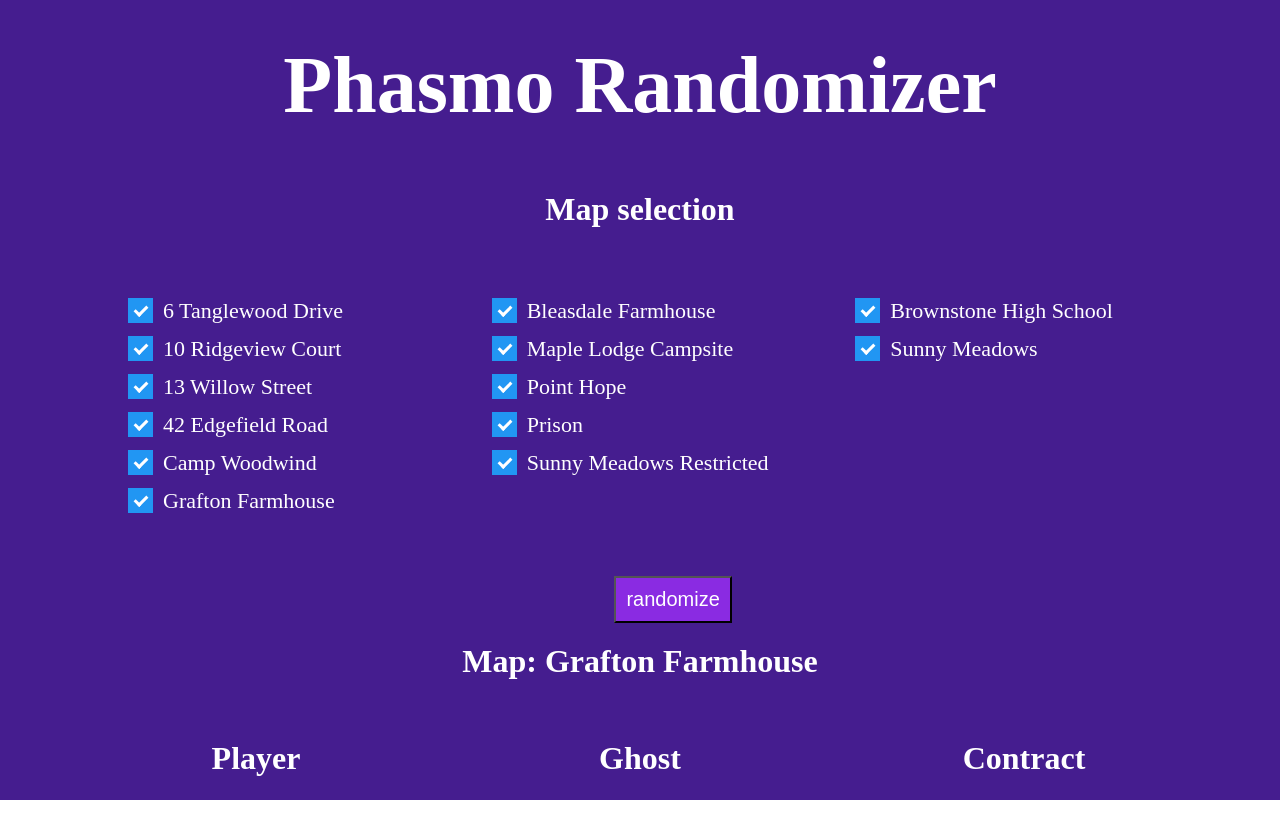
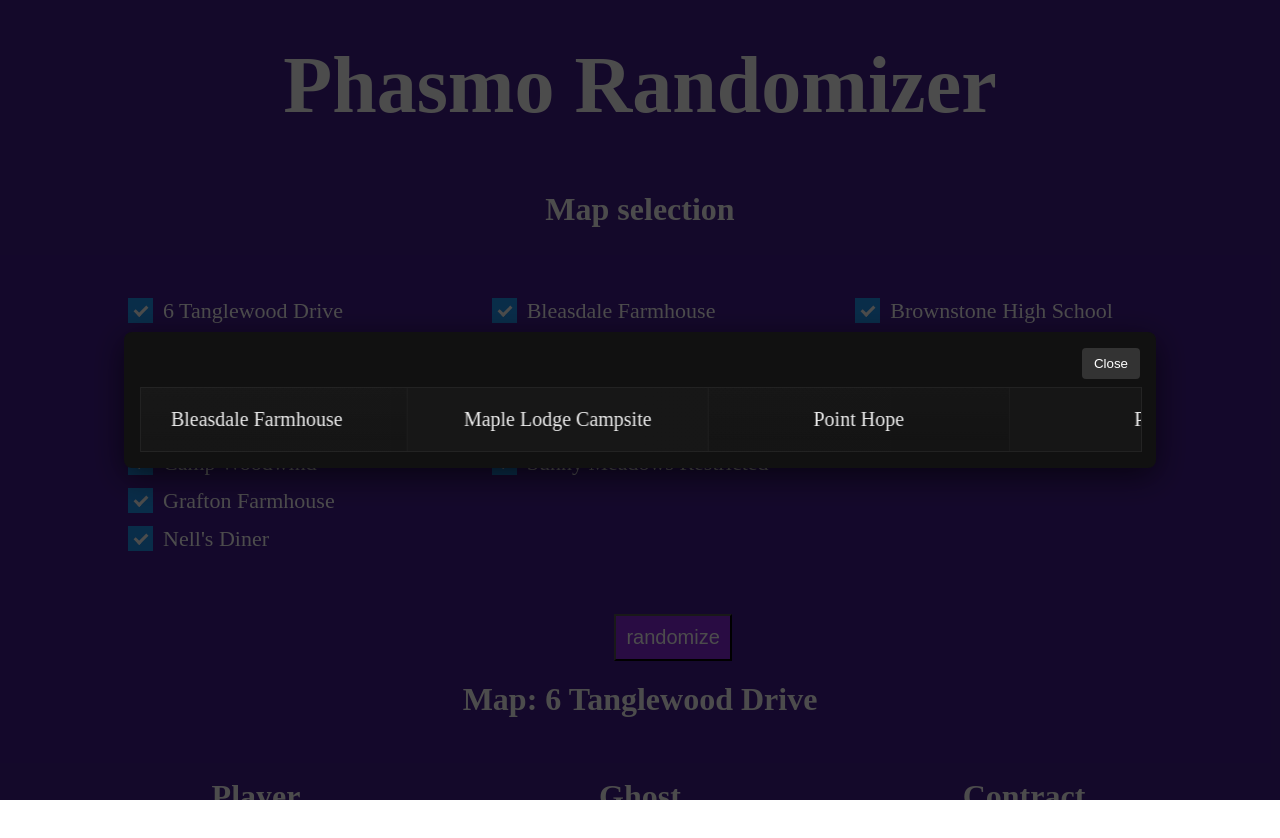
Before and after one commit to kingtaffi/phasmo-randomizer, a React (Create React App) app: page / in a window 1280 px wide. Both pictures are taken after a click on the button "randomize". Shown: the top 838 px of the page. Built offline with nearby package versions, Linux system fonts and the light colour scheme.

Commit message:
added Sidecrolling popup animation to map randomization + added Nell's diner map

```diff
--- a/public/index.html
+++ b/public/index.html
@@ -24,7 +24,7 @@
       work correctly both with client-side routing and a non-root public URL.
       Learn how to configure a non-root public URL by running `npm run build`.
     -->
-    <title>React App</title>
+    <title>Phasmophobia Randomizer</title>
   </head>
   <body>
     <noscript>You need to enable JavaScript to run this app.</noscript>
--- a/src/Content.jsx
+++ b/src/Content.jsx
@@ -1,11 +1,11 @@
 //randomize pl speed, gh speed, evidence, map,
-import React, { useState } from 'react'; //import useState
+import React, { useState, useRef, useEffect } from 'react';
 import './style.css'
 
 const Content = (props) => {
 
     //map
-    const map = ["6 Tanglewood Drive", "10 Ridgeview Court", "13 Willow Street", "42 Edgefield Road", "Camp Woodwind", "Grafton Farmhouse", "Bleasdale Farmhouse", "Maple Lodge Campsite", "Point Hope", "Prison", "Sunny Meadows Restricted", "Brownstone High School", "Sunny Meadows"];
+    const map = ["6 Tanglewood Drive", "10 Ridgeview Court", "13 Willow Street", "42 Edgefield Road", "Camp Woodwind", "Nell's Diner", "Grafton Farmhouse", "Bleasdale Farmhouse", "Maple Lodge Campsite", "Point Hope", "Prison", "Sunny Meadows Restricted", "Brownstone High School", "Sunny Meadows"];
 
     //player
     const Sanity = ["0%", "0%", "25%", "25%", "50%", "50%", "75%", "100%"];
@@ -38,13 +38,14 @@
 
     //map
     const [Map, setMap] = useState(map);
-    const [MapCount, setMapCount] = useState(12);
+    const [MapCount, setMapCount] = useState(13);
     const [MapNumber, setMapNumber] = useState(0);
     const [mapTanglewood, setTanglewood] = useState(true);
     const [mapRidgeview, setRidgeview] = useState(true);
     const [mapWillowStreet, setWillowStreet] = useState(true);
     const [mapEdgefield, setEdgefield] = useState(true);
     const [mapCamp, setCamp] = useState(true);
+    const [mapNellDiner, setNellDiner] = useState(true);
     const [mapGrafton, setGrafton] = useState(true);
     const [mapBleasdale, setBleasdale] = useState(true);
     const [mapCampsite, setCampsite] = useState(true);
@@ -80,6 +81,15 @@
     const [fusevisi, setfusevisi] = useState(0);
     const [curseditem, setcurseditem] = useState(0);
 
+    // popup scroller state + refs
+    const [overlayVisible, setOverlayVisible] = useState(false);
+    const [scrollerItems, setScrollerItems] = useState([]);
+    const [isAnimating, setIsAnimating] = useState(false);
+    const [chosenIndex, setChosenIndex] = useState(0);
+    const trackRef = useRef(null);
+    const containerRef = useRef(null);
+    const itemRef = useRef(null);
+
     const randomizeNum = (min, max) => {
         return Math.floor(Math.random() * (max - min + 1)) + min;
     };
@@ -87,7 +97,8 @@
     const randomize = () => {
 
     //map
-    setMapNumber(randomizeNum(0,MapCount))
+    //setMapNumber(randomizeNum(0,MapCount))
+    startScroller();
     //player
     setSanity(randomizeNum(0,7))
     setPill(randomizeNum(0,10))
@@ -115,6 +126,66 @@
     setfusevisi(randomizeNum(0,1))
     setcurseditem(randomizeNum(0,2))
     }
+
+    // scroller logic
+    const startScroller = () => {
+        if (Map.length === 0) return;
+        const target = randomizeNum(0, Map.length - 1);
+        setChosenIndex(target);
+
+        // build repeated items so the track can scroll several loops for effect
+        const repeat = 8; // number of loops before landing
+        const repeated = [];
+        for (let r = 0; r < repeat; r++) {
+            repeated.push(...Map);
+        }
+        // append final sequence so target appears at end place we want to land on
+        repeated.push(...Map);
+        // compute final target position inside repeated array: pick index in last loop
+        const finalGlobalIndex = repeat * Map.length + target;
+
+        setScrollerItems(repeated);
+        setOverlayVisible(true);
+
+        // allow DOM paint, then trigger animation via transform with transition
+        requestAnimationFrame(() => {
+            requestAnimationFrame(() => {
+                if (!trackRef.current || !containerRef.current || !itemRef.current) {
+                    // fallback: close quickly and set map
+                    setMapNumber(target);
+                    setOverlayVisible(false);
+                    return;
+                }
+                const itemWidth = itemRef.current.offsetWidth;
+                const containerWidth = containerRef.current.offsetWidth;
+                // we want the chosen item centered in the container when animation ends
+                const finalTranslate = finalGlobalIndex * itemWidth - (containerWidth / 2 - itemWidth / 2);
+                const durationSeconds = 3.2 + Math.random() * 1.5; // randomize duration a bit
+
+                const track = trackRef.current;
+                track.style.transition = `transform ${durationSeconds}s cubic-bezier(.22,.9,.15,1)`;
+                track.style.transform = `translateX(${-finalTranslate}px)`;
+                setIsAnimating(true);
+
+                const onEnd = () => {
+                    track.removeEventListener('transitionend', onEnd);
+                    // set chosen map as active selection and hide overlay
+                    setMapNumber(target);
+                    // small delay so user sees it centered
+                    setTimeout(() => {
+                        setOverlayVisible(false);
+                        // reset transform so next animation starts from zero
+                        track.style.transition = '';
+                        track.style.transform = '';
+                        setIsAnimating(false);
+                    }, 400);
+                };
+                track.addEventListener('transitionend', onEnd);
+            });
+        });
+    };
+
+
 // https://www.w3schools.com/howto/tryit.asp?filename=tryhow_css_custom_checkbox
 
     const MapSelection = (mapname) => {
@@ -182,6 +253,19 @@
             else {
                 MapAdd(mapname);
                 setCamp(true);
+                //console.log("map added");
+            }
+        }
+        if(mapname === "Nell's Diner"){
+            //console.log(mapname);
+            if(mapNellDiner === true) {
+                MapRemove(mapname);
+                setNellDiner(false);
+                //console.log("map removed");
+            }
+            else {
+                MapAdd(mapname);
+                setNellDiner(true);
                 //console.log("map added");
             }
         }
@@ -339,6 +423,10 @@
                         <input type="checkbox" defaultChecked="checked" onClick={() => MapSelection("Grafton Farmhouse")}/>
                         <span className="checkmark"></span>
                     </label>
+                    <label className="container">Nell's Diner
+                        <input type="checkbox" defaultChecked="checked" onClick={() => MapSelection("Nell's Diner")}/>
+                        <span className="checkmark"></span>
+                    </label>
                 </div>
                 <div className="map-item">
                     <label className="container">Bleasdale Farmhouse
@@ -409,6 +497,30 @@
                     <h2>Cursed items: {curseditems[curseditem]}</h2>
                 </div>
             </div>
+            {/* Overlay scroller popup */}
+            {overlayVisible && (
+                <div className="scroller-overlay" onClick={() => { if(!isAnimating) setOverlayVisible(false); }}>
+                    <div className="scroller-popup" onClick={(e) => e.stopPropagation()}>
+                        <div className="scroller-header">
+                            <button className="scroller-close" onClick={() => { if(!isAnimating) setOverlayVisible(false); }}>Close</button>
+                        </div>
+                        <div className="scroller-container" ref={containerRef}>
+                            <div className="scroller-track" ref={trackRef}>
+                                {scrollerItems.map((name, idx) => (
+                                    <div
+                                        className="scroller-item"
+                                        key={idx}
+                                        ref={idx === 0 ? itemRef : null}
+                                    >
+                                        {name}
+                                    </div>
+                                ))}
+                            </div>
+                        </div>
+                        {/*<div className="scroller-selected">Landing on: <strong>{Map[chosenIndex]}</strong></div>*/}
+                    </div>
+                </div>
+            )}
         </div>
     )
 }
--- a/src/style.css
+++ b/src/style.css
@@ -162,3 +162,75 @@
         text-align: center;
     }
 }
+
+/* Popup scroller overlay */
+.scroller-overlay {
+    position: fixed;
+    inset: 0;
+    background: rgba(0,0,0,0.7);
+    display: flex;
+    align-items: center;
+    justify-content: center;
+    z-index: 2000;
+    padding: 20px;
+}
+
+.scroller-popup {
+    background: #111;
+    border-radius: 8px;
+    width: 90%;
+    max-width: 1000px;
+    color: white;
+    padding: 16px;
+    box-shadow: 0 8px 32px rgba(0,0,0,0.6);
+}
+
+.scroller-header {
+    display: flex;
+    justify-content: flex-end;
+    margin-bottom: 8px;
+}
+
+.scroller-close {
+    background: #333;
+    color: white;
+    border: none;
+    padding: 8px 12px;
+    border-radius: 4px;
+    cursor: pointer;
+}
+
+.scroller-container {
+    overflow: hidden;
+    width: 100%;
+    border: 1px solid rgba(255,255,255,0.06);
+    background: linear-gradient(90deg, rgba(255,255,255,0.02), rgba(255,255,255,0.01));
+}
+
+.scroller-track {
+    display: flex;
+    align-items: center;
+    will-change: transform;
+    transform: translateX(0);
+}
+
+.scroller-item {
+    flex: 0 0 auto;
+    min-width: 260px;
+    padding: 20px;
+    text-align: center;
+    font-size: 20px;
+    border-right: 1px solid rgba(255,255,255,0.04);
+    color: #eee;
+    background: linear-gradient(180deg, rgba(255,255,255,0.01), rgba(255,255,255,0));
+}
+
+.scroller-item:nth-child(odd) {
+    background: rgba(255,255,255,0.01);
+}
+
+.scroller-selected {
+    margin-top: 12px;
+    text-align: center;
+    font-size: 18px;
+}
```
Also changed, not shown: 7 other files (tests, documents, lock files or other folders).
